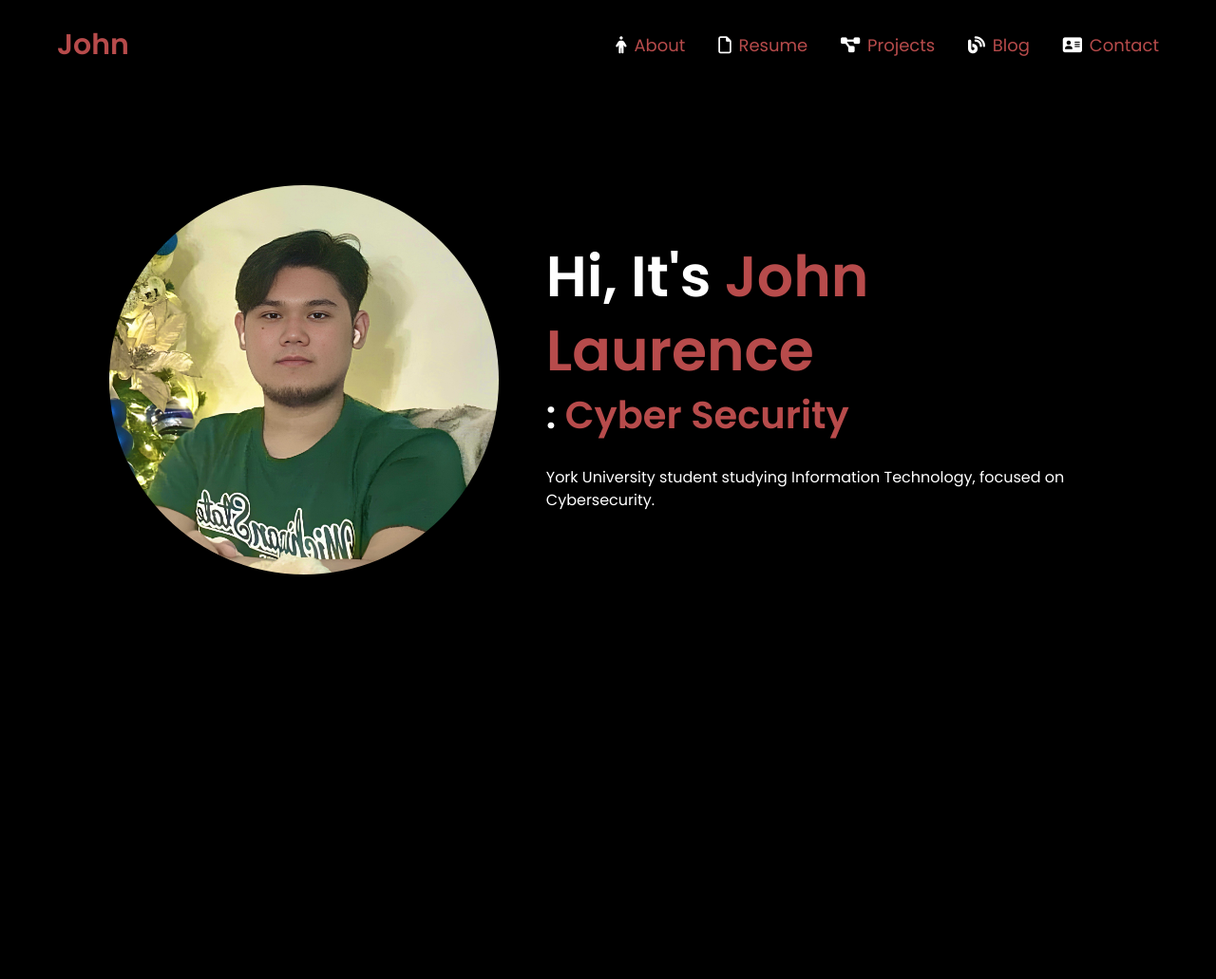
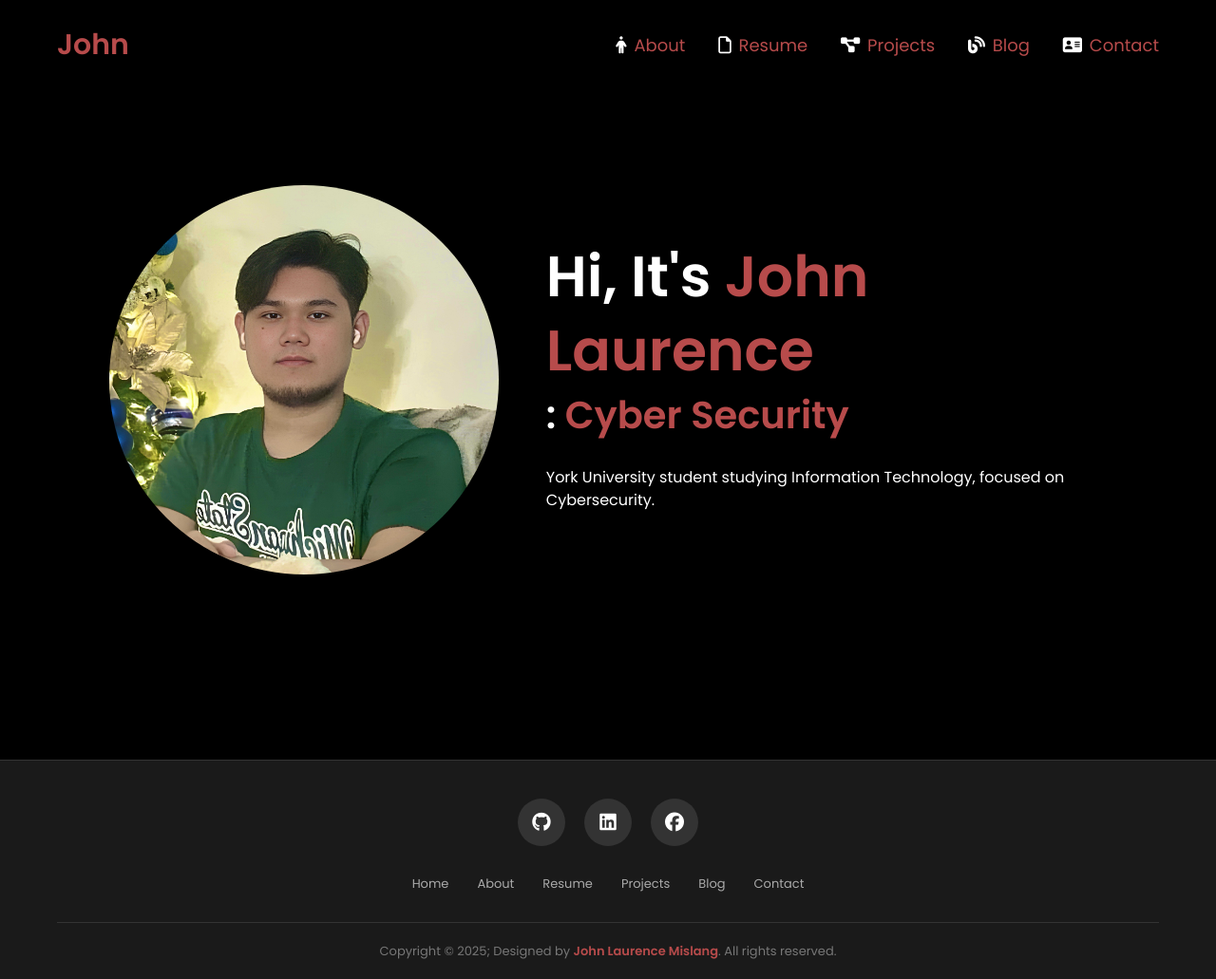
Before and after one commit to Mio-1204/HTMLportfolio, a plain HTML site: page index.html in a window 1280 px wide. Shown: the whole page at 95% size. Before the commit the page ends 800 px from the top, so only its background shows below. Drawn offline with nearby package versions, Linux system fonts and the light colour scheme.

Commit message:
Added footer

```diff
--- a/index.html
+++ b/index.html
@@ -73,6 +73,32 @@
 
         <footer>
             <!-- place footer here -->
+             <div class="footerContainer">
+                <div class="socialsFooter">
+                    <a href="https://github.com/Mio-1204" target="_blank">
+                        <i class="fa-brands fa-github"></i>
+                    </a>
+                    <a href="https://www.linkedin.com/in/john-laurence-mislang/" target="_blank">
+                        <i class="fa-brands fa-linkedin"></i>
+                    </a>
+                    <a href="https://www.facebook.com/share/1NuJDqrcGQ/?mibextid=wwXIfr" target="_blank">
+                        <i class="fa-brands fa-facebook"></i>
+                    </a>
+                </div>
+                <div class="navFooter">
+                    <ul>
+                        <li><a href="index.html">Home</a></li>
+                        <li><a href="about.html">About</a></li>
+                        <li><a href="resume.html">Resume</a></li>
+                        <li><a href="projects.html">Projects</a></li>
+                        <li><a href="blog.html">Blog</a></li>
+                        <li><a href="contact.html">Contact</a></li>
+                    </ul>
+                </div>
+                <div class="bottomFooter">
+                    <p>Copyright © 2025; Designed by <span class="designer">John Laurence Mislang</span>. All rights reserved.</p>
+                </div>
+            </div>
         </footer>
         <!-- Bootstrap JavaScript Libraries -->
         <script
--- a/projectStyle.css
+++ b/projectStyle.css
@@ -67,6 +67,7 @@ header{
     transition: 0.5s ease;
 }
 
+/* Nav responsiveness */
 @media(max-width: 1000px){
     /* Navigation Bar */
     nav {
@@ -173,6 +174,7 @@ span{
     animation: cursor 1s infinite;
 }
 
+/* Animations */
 @keyframes cursor{
     to{
         border-left: 3px solid #b74b4b;
@@ -191,13 +193,16 @@ span{
     }
 }
 
+/* Main responsiveness */
 @media (max-width: 1000px){
+    /* Main */
     .home{
         gap: 4rem;
     }
 }
 
 @media(max-width:995px){
+    /* Main */
     .home{
         flex-direction: column;
         margin: 5rem 4rem;
@@ -219,6 +224,7 @@ span{
 }
 
 @media(max-width: 525px){
+    /* Main */
     .home .home-content h1{
         font-size: 3.8rem;
         margin-bottom: 13px;
@@ -241,3 +247,101 @@ span{
         padding-top: 130px;
     }
 }
+
+/* Footer */
+footer {
+    background-color: #1a1a1a;
+    padding: 40px 0 20px;
+    border-top: 1px solid #333;
+}
+
+.footerContainer {
+    max-width: 1200px;
+    margin: 0 auto;
+    padding: 0 20px;
+}
+
+/* Socials Footer */
+.socialsFooter {
+    display: flex;
+    justify-content: center;
+    margin-bottom: 30px;
+}
+
+.socialsFooter a {
+    display: inline-flex;
+    align-items: center;
+    justify-content: center;
+    width: 50px;
+    height: 50px;
+    background-color: #333;
+    border-radius: 50%;
+    margin: 0 10px;
+    transition: all 0.3s ease;
+}
+
+.socialsFooter a:hover {
+    background-color: #b74b4b;
+    transform: translateY(-5px);
+}
+
+.socialsFooter a i {
+    color: white;
+    font-size: 2em;
+}
+
+/* Navigation Footer */
+.navFooter ul {
+    display: flex;
+    justify-content: center;
+    list-style: none;
+    flex-wrap: wrap;
+    margin-bottom: 30px;
+    padding: 0;
+}
+
+.navFooter ul li {
+    margin: 0 15px;
+}
+
+.navFooter ul li a {
+    color: #aaa;
+    text-decoration: none;
+    font-size: 1.3rem;
+    transition: color 0.3s ease;
+    font-weight: 500;
+}
+
+.navFooter ul li a:hover {
+    color: #b74b4b;
+}
+
+/* Copyright Footer */
+.bottomFooter {
+    text-align: center;
+    padding-top: 20px;
+    border-top: 1px solid #333;
+}
+
+.bottomFooter p {
+    color: #777;
+    font-size: 1.3rem;
+    margin: 0;
+}
+
+.designer {
+    color: #b74b4b;
+    font-weight: 600;
+}
+
+/* responsiveness */
+@media (max-width: 768px) {
+    .navFooter ul {
+        flex-direction: column;
+        align-items: center;
+    }
+
+    .navFooter ul li {
+        margin: 8px 0;
+    }
+}
```
